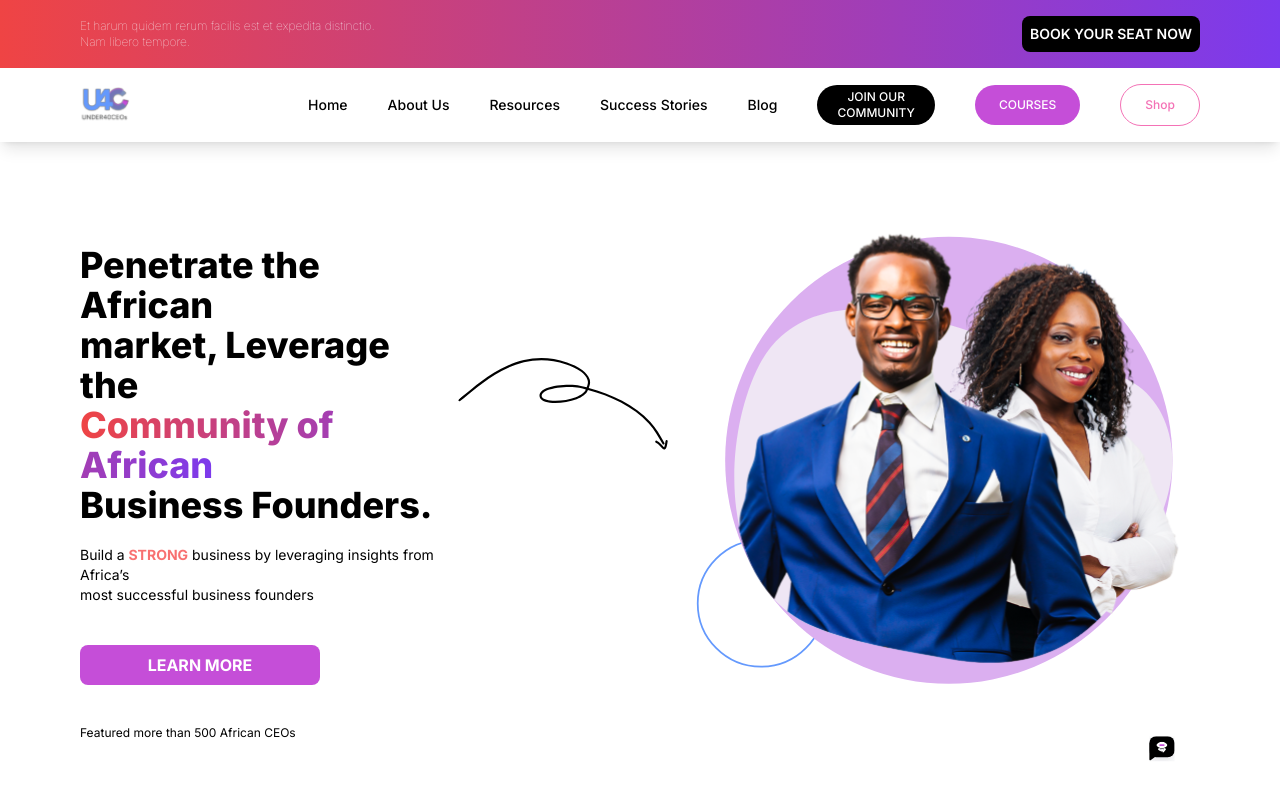
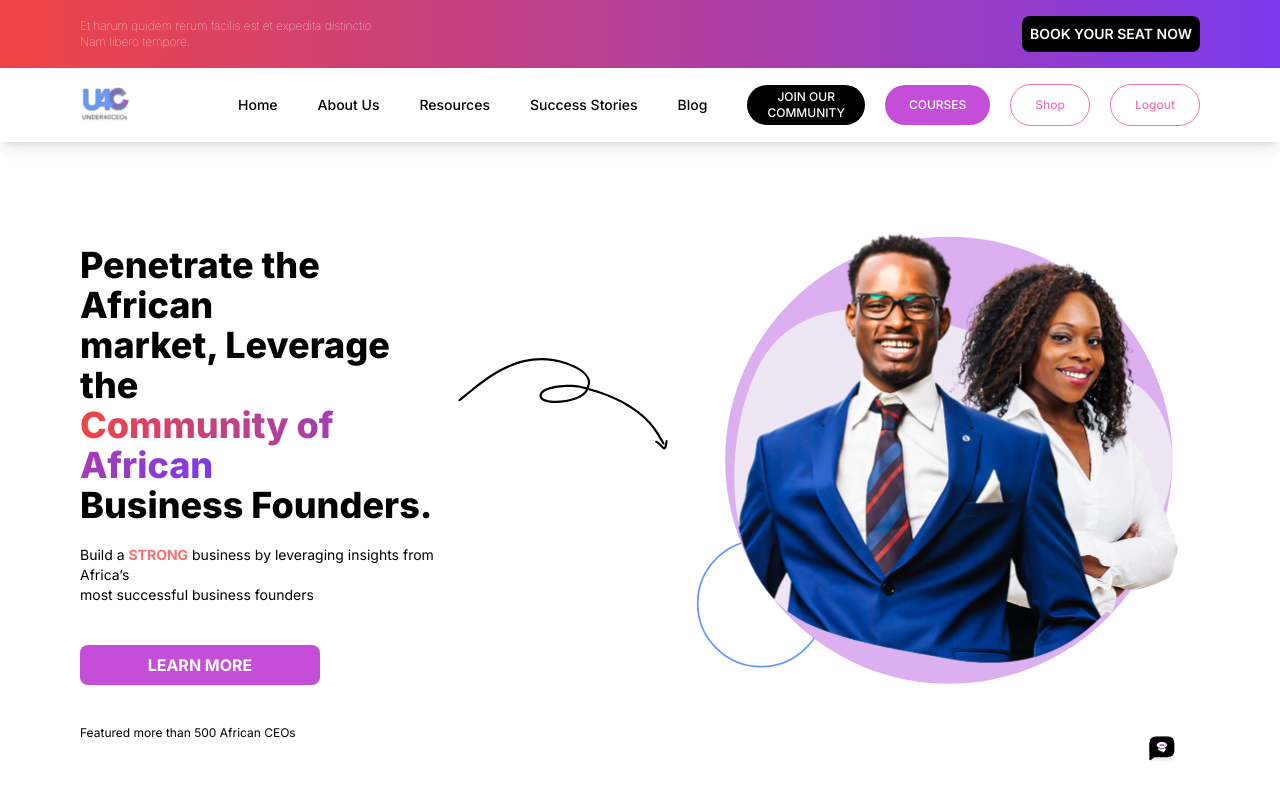
Before and after one commit to AbiodunVlad/U4C-NextJS, a Next.js app: page /homePage in a window 1280 px wide. Shown: the top 800 px of the page. Built offline with nearby package versions, Linux system fonts and the light colour scheme.

Commit message:
Google authenticaation added

```diff
--- a/src/app/login/page.tsx
+++ b/src/app/login/page.tsx
@@ -5,8 +5,8 @@ import { useRouter } from "next/navigation";
 import Image from "next/image";
 import SideImage from "@/components/SideImage";
 
-import { auth } from "../../config/firebase";
-import { signInWithEmailAndPassword } from "firebase/auth";
+import { auth, googleProvider } from "../../config/firebase";
+import { signInWithEmailAndPassword, signInWithPopup } from "firebase/auth";
 
 export default function Login() {
   const [email, setEmail] = useState("");
@@ -25,6 +25,15 @@ export default function Login() {
       router.push("/homePage");
     } catch (err) {
       alert("Failed to login");
+    }
+  };
+
+  const loginWithGoogle = async () => {
+    try {
+      await signInWithPopup(auth, googleProvider);
+      router.push("/homePage");
+    } catch (err) {
+      alert("Google login error");
     }
   };
 
@@ -82,7 +91,10 @@ export default function Login() {
 
         <p className="mb-5 text-black">Or</p>
 
-        <button className="text-black w-full md:w-3/4 p-2 border bg-white rounded-xl mb-10">
+        <button
+          onClick={loginWithGoogle}
+          className="text-black w-full md:w-3/4 p-2 border bg-white rounded-xl mb-10"
+        >
           Login with Google
         </button>
 
--- a/src/app/signup/page.tsx
+++ b/src/app/signup/page.tsx
@@ -5,8 +5,8 @@ import { useRouter } from "next/navigation";
 import Image from "next/image";
 import SideImage from "@/components/SideImage";
 
-import { auth } from "../../config/firebase";
-import { createUserWithEmailAndPassword } from "firebase/auth";
+import { auth, googleProvider } from "../../config/firebase";
+import { createUserWithEmailAndPassword, signInWithPopup } from "firebase/auth";
 
 export default function Signup() {
   const [email, setEmail] = useState("");
@@ -23,6 +23,15 @@ export default function Signup() {
   const signup = async () => {
     try {
       await createUserWithEmailAndPassword(auth, email, password);
+      router.push("/login");
+    } catch (err) {
+      alert("There was an error");
+    }
+  };
+
+  const signupWithGoogle = async () => {
+    try {
+      await signInWithPopup(auth, googleProvider);
       router.push("/login");
     } catch (err) {
       alert("There was an error");
@@ -92,7 +101,10 @@ export default function Signup() {
 
         <p className="mb-5 text-black">Or</p>
 
-        <button className="text-black w-full md:w-3/4 p-2 border bg-white rounded-xl mb-10">
+        <button
+          onClick={signupWithGoogle}
+          className="text-black w-full md:w-3/4 p-2 border bg-white rounded-xl mb-10"
+        >
           {" "}
           Signup with Google
         </button>
--- a/src/components/Navbar.tsx
+++ b/src/components/Navbar.tsx
@@ -5,12 +5,27 @@ import { useRouter } from "next/navigation";
 import Image from "next/image";
 import { FontAwesomeIcon } from "@fortawesome/react-fontawesome";
 import { faBars, faTimes } from "@fortawesome/free-solid-svg-icons";
+import { createUserWithEmailAndPassword } from "firebase/auth";
+
+import { signOut } from "firebase/auth";
+import { auth, googleProvider } from "../config/firebase";
 
 export default function Navbar() {
   const [menuOpen, setMenuOpen] = useState(false);
 
   const toggleMenu = () => {
     setMenuOpen(!menuOpen);
+  };
+
+  const router = useRouter();
+
+  const logout = async () => {
+    try {
+      await signOut(auth);
+      router.push("/login");
+    } catch (err) {
+      alert("Logged out");
+    }
   };
 
   return (
@@ -39,17 +54,23 @@ export default function Navbar() {
           Success Stories
         </li>
         <li className="font-medium text-sm mb-4 md:mb-0 md:mr-10">Blog</li>
-        <button className="font-medium text-xs text-center px-5 py-1 mb-4 md:mb-0 md:mr-10 bg-black rounded-full text-white">
+        <button className="font-medium text-xs text-center px-5 py-1 mb-4 md:mb-0 md:mr-5 bg-black rounded-full text-white">
           JOIN OUR <br /> COMMUNITY
         </button>
         <button
-          className="font-medium text-xs text-center px-6 py-3 mb-4 md:mb-0 md:mr-10 rounded-full text-white"
+          className="font-medium text-xs text-center px-6 py-3 mb-4 md:mb-0 md:mr-5 rounded-full text-white"
           style={{ backgroundColor: "#C54ED8" }}
         >
           COURSES
         </button>
-        <button className="font-medium text-xs text-center px-6 py-3 border border-pink-400 rounded-full text-pink-400">
+        <button className="font-medium text-xs text-center px-6 py-3 border border-pink-400 md:mr-5 rounded-full text-pink-400">
           Shop
+        </button>
+        <button
+          onClick={logout}
+          className="font-medium text-xs text-center px-6 py-3 border border-pink-400 rounded-full text-pink-400"
+        >
+          Logout
         </button>
       </ul>
     </div>
--- a/src/config/firebase.js
+++ b/src/config/firebase.js
@@ -1,6 +1,6 @@
 import { initializeApp } from "firebase/app";
 import { getAnalytics } from "firebase/analytics";
-import { getAuth } from "firebase/auth";
+import { getAuth, GoogleAuthProvider } from "firebase/auth";
 
 const firebaseConfig = {
   apiKey: "AIzaSyDjc5ZGDl32whZV7x8aza0XqL0TmeJZrJ0",
@@ -15,3 +15,4 @@ const firebaseConfig = {
 const app = initializeApp(firebaseConfig);
 const analytics = getAnalytics(app);
 export const auth = getAuth(app);
+export const googleProvider = new GoogleAuthProvider();
```
